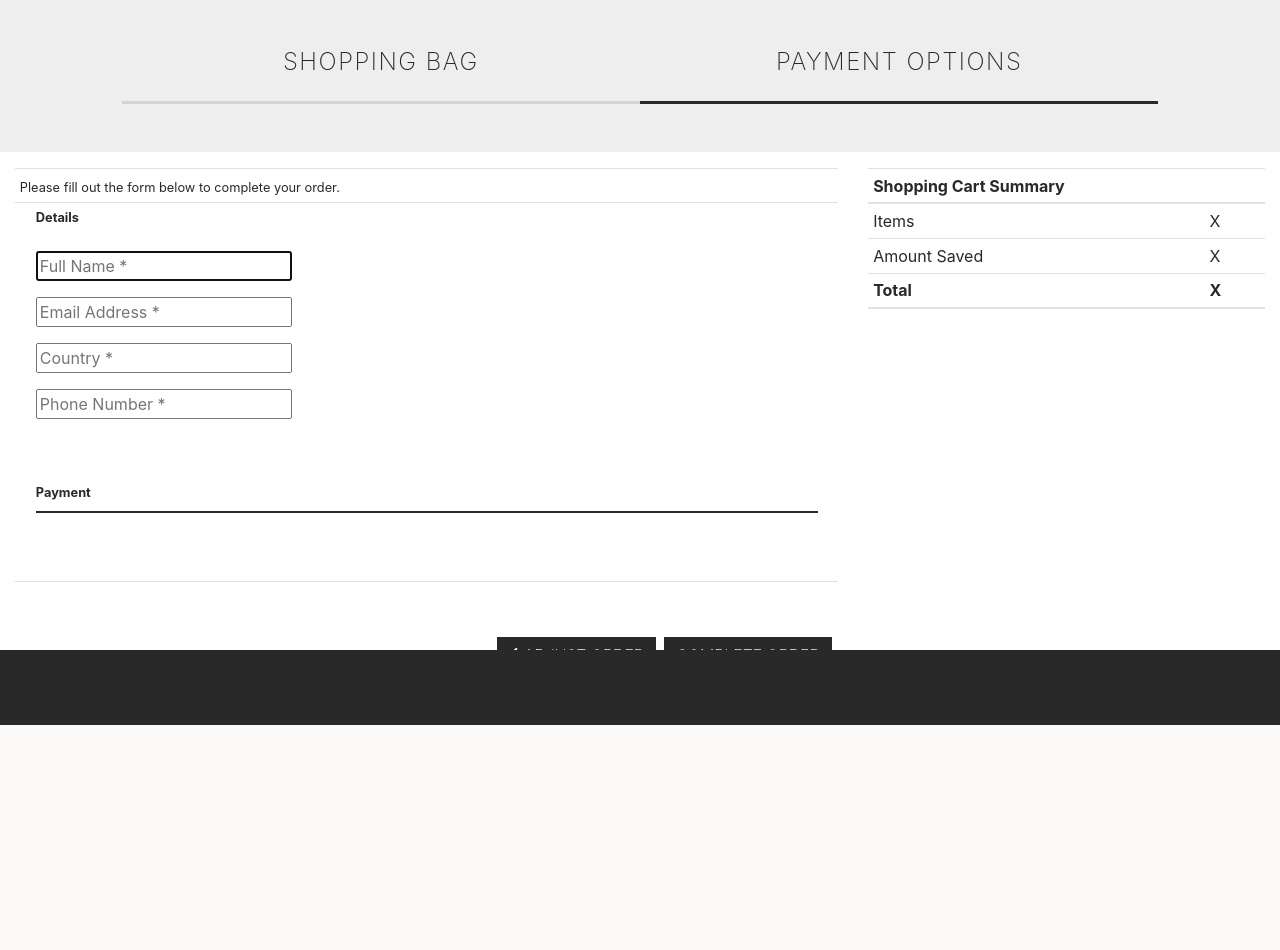
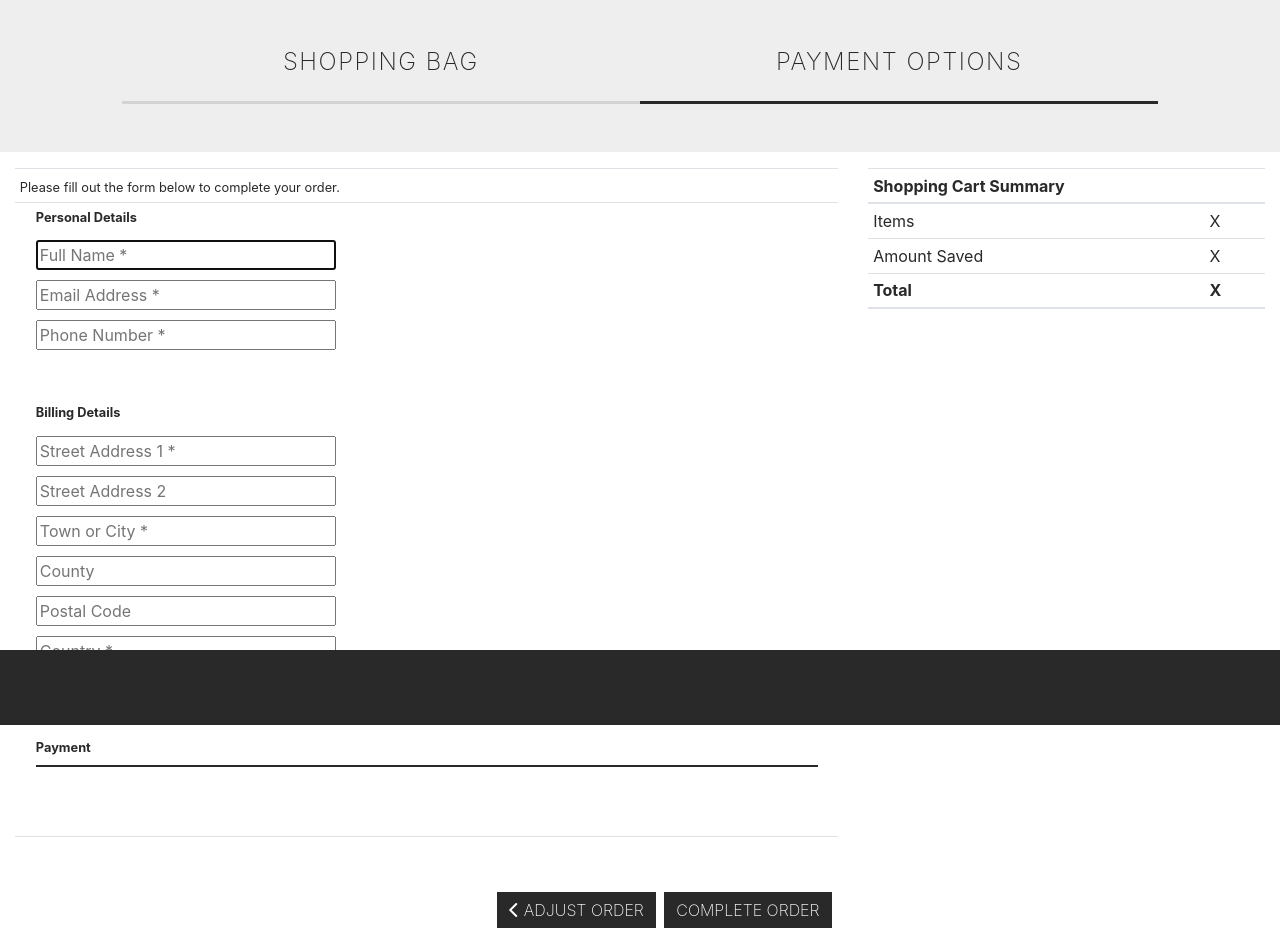
Before and after one commit to Code-Institute-Submissions/Lindsaykerr1994-MS4-Grizzly-Audio, a Django app: template checkout/templates/checkout/checkout.html in a window 1280 px wide. Shown: the part 75-1025 px from the top of the page. Before the commit the page ends 800 px from the top, so only its background shows below. Run offline with Django 3.2, Linux system fonts and the light colour scheme; the template is opened without the code that fills it: values that come from a table or form of the project are taken from there, others are empty; the visitor is signed in with stand-in values (Sample User, id 1); some libraries are stand-ins or nearby versions.

Commit message:
Updated checkout to include billing details

```diff
--- a/checkout/admin.py
+++ b/checkout/admin.py
@@ -11,6 +11,8 @@ class OrderAdmin(admin.ModelAdmin):
     inlines = (OrderLineItemAdminInline,)
     readonly_files = ('order_number', 'date', 'order_total',)
     fields = ('full_name', 'email', 'phone_number',
+              'street_address1', 'street_address2',
+              'town_or_city', 'county', 'post_code',
               'country',)
     list_display = ('order_number', 'date', 'full_name', 'order_total')
     ordering = ('-date',)
--- a/checkout/forms.py
+++ b/checkout/forms.py
@@ -5,7 +5,10 @@ from .models import Order
 class OrderForm(forms.ModelForm):
     class Meta:
         model = Order
-        fields = ('full_name', 'email', 'phone_number', 'country',)
+        fields = ('full_name', 'email', 'phone_number',
+                  'street_address1', 'street_address2',
+                  'town_or_city', 'county', 'post_code',
+                  'country',)
 
     def __init__(self, *args, **kwargs):
         """ Adds placeholders and classes to form fields, removes auto-generated labels and sets auto-focus on the first field of the page """
@@ -14,6 +17,11 @@ class OrderForm(forms.ModelForm):
             'full_name': 'Full Name',
             'email': 'Email Address',
             'phone_number': 'Phone Number',
+            'street_address1': 'Street Address 1',
+            'street_address2': 'Street Address 2',
+            'town_or_city': 'Town or City',
+            'county': 'County',
+            'post_code': 'Postal Code',
             'country': 'Country',
         }
 
@@ -22,7 +30,7 @@ class OrderForm(forms.ModelForm):
             if self.fields[field].required:
                 placeholder = f'{placeholders[field]} *'
             else:
-                placeholder = placeholder[field]
+                placeholder = placeholders[field]
             self.fields[field].widget.attrs['placeholder'] = placeholder
             self.fields[field].widget.attrs['class'] = 'stripe-style-input'
             self.fields[field].label = False
--- a/checkout/models.py
+++ b/checkout/models.py
@@ -10,6 +10,13 @@ class Order(models.Model):
     full_name = models.CharField(max_length=32, null=False, blank=False)
     email = models.EmailField(max_length=254, null=False, blank=False)
     phone_number = models.CharField(max_length=20, null=False, blank=False)
+    street_address1 = models.CharField(max_length=80, null=False, blank=False)
+    # Street Address is not required
+    street_address2 = models.CharField(max_length=80, null=True, blank=True)
+    town_or_city = models.CharField(max_length=40, null=False, blank=False)
+    # Street Address is not required
+    county = models.CharField(max_length=40, null=True, blank=True)
+    post_code = models.CharField(max_length=10, null=True, blank=True)
     country = models.CharField(max_length=40, null=False, blank=False)
     order_total = models.DecimalField(max_digits=10, decimal_places=2, null=False, default=0)
 
--- a/checkout/templates/checkout/checkout.html
+++ b/checkout/templates/checkout/checkout.html
@@ -54,28 +54,31 @@
                         <td>
                             <form action="{% url 'checkout' %}" method="POST" id="payment-form">
                                 {% csrf_token %}
-                                <fieldset class="rounded px-3 mb-5">
-                                    <legend class="fieldset-label small"><strong>Details</strong></legend>
-                                    <div class="payment-detail-input my-3">
+                                <fieldset class="rounded payment-details-div px-3 mb-5">
+                                    <legend class="fieldset-label small"><strong>Personal Details</strong></legend>
                                     {{ order_form.full_name | as_crispy_field }}
-                                    </div>
-                                    <div class="payment-detail-input my-3">
                                     {{ order_form.email | as_crispy_field }}
-                                    </div>
-                                    <div class="payment-detail-input my-3">
+                                    {{ order_form.phone_number | as_crispy_field }}
+                                </fieldset>
+                                <fieldset class="rounded payment-details-div px-3 mb-5">
+                                    <legend class="fieldset-label small"><strong>Billing Details</strong></legend>
+                                    {{ order_form.street_address1 | as_crispy_field }}
+                                    {{ order_form.street_address2 | as_crispy_field }}
+                                    {{ order_form.town_or_city | as_crispy_field }}
+                                    {{ order_form.county | as_crispy_field }}
+                                    {{ order_form.post_code | as_crispy_field }}
                                     {{ order_form.country | as_crispy_field }}
-                                    </div>
-                                    <div class="payment-detail-input my-3">
-                                    {{ order_form.phone_number | as_crispy_field }}
-                                    </div>
-                                    {% if not user.is_authenticated %}
-                                        <div class="form-check form-check-inline">
+                                    <div class="form-check form-check-inline float-right mr-0">
+                                        {% if user.is_authenticated %}
+                                            <label for="id-save-info" class="form-check-label text-primary small">Save this delivery information for next time</label>
+                                            <input type="checkbox" class="form-check-input ml-2 mr-0" id="id-save-info" name="save-info" checked>
+                                        {% else %}
                                             <a class="btn btn-darkgrey rounded-0 text-uppercase mt-5" href="{% url 'account_signup' %}">Create an account</a>
                                             <a class="btn btn-darkgrey rounded-0 text-uppercase mt-5" href="{% url 'account_login' %}">Login</a>
-                                        </div>
-                                    {% endif %}
+                                        {% endif %}
+                                    </div>
                                 </fieldset>
-                                <fieldset class="rounded px-3 mb-5">
+                                <fieldset class="rounded payment-details-div px-3 mb-5">
                                     <legend class="fieldset-label small"><strong>Payment</strong></legend>
                                     <div id="card-element"></div>
                                      <div class="mb-3 text-danger" id="card-errors" role="alert"></div>
--- a/static/css/checkout-style.css
+++ b/static/css/checkout-style.css
@@ -1,7 +1,12 @@
+
 #payment-form .form-control,
 #card-element {
     color: #292929;
     border: 1px solid #292929;
+}
+.payment-details-div input:not([type='checkbox']){
+    margin: 5px auto;
+    width: 300px;
 }
 .stripe-stype-input:placeholder{
     color: #e3e3e3;
@@ -10,15 +15,11 @@
 /* https://stripe.com/docs/stripe-js */
 .StripeElement, .stripe-stype-input {
   box-sizing: border-box;
-
   height: 40px;
-
   padding: 10px 12px;
-
   border: 1px solid transparent;
   border-radius: 2px;
   background-color: white;
-
   box-shadow: 0 1px 3px 0 #e6ebf1;
   -webkit-transition: box-shadow 150ms ease;
   transition: box-shadow 150ms ease;
--- a/static/js/stripe_elements.js
+++ b/static/js/stripe_elements.js
@@ -59,6 +59,18 @@ form.addEventListener('submit', function(ev) {
     stripe.confirmCardPayment(clientSecret, {
         payment_method: {
             card: card,
+            billing_details: {
+                name: $.trim(form.full_name.value),
+                phone: $.trim(form.phone_number.value),
+                email: $.trim(form.phone_number.value),
+                address:{
+                    line1: $.trim(form.street_address1.value),
+                    line2: $.trim(form.street_address2.value),
+                    city: $.trim(form.city.value),
+                    country: $.trim(form.country.value),
+                    state: $.trim(form.county.value),
+                }
+            }
         }
     }).then(function(result) {
         if (result.error) {
```
Also changed, not shown: checkout/views.py (+7 -1 lines).
